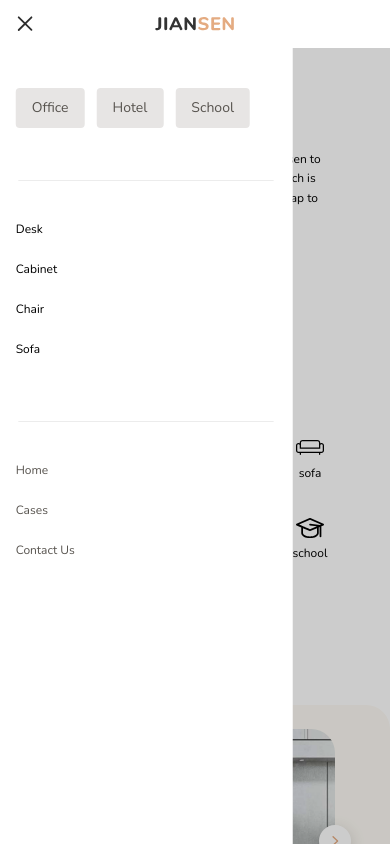
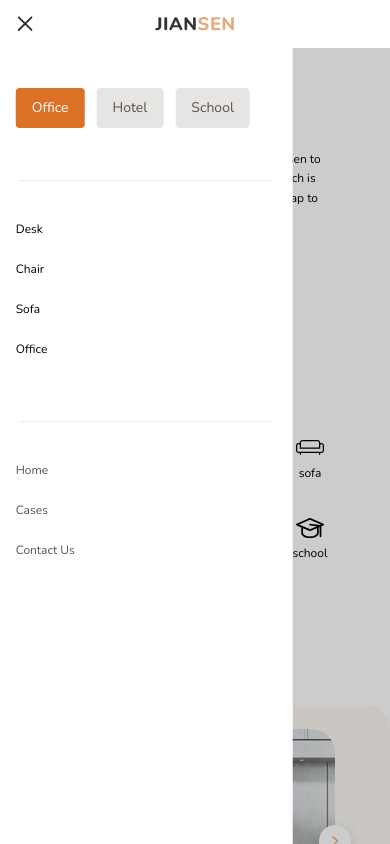
Before and after one commit to EthanLiu1230/jian-sen-next, a Next.js app: page / in a window 390 px wide. Both pictures are taken after a click on the button 26 px from the left and 24 px from the top of the page. Shown: the top 844 px of the page. Built offline with nearby package versions, Linux system fonts and the light colour scheme.

Commit message:
+ Mobile(): tab link group

```diff
--- a/components/Header.tsx
+++ b/components/Header.tsx
@@ -66,7 +66,7 @@ export function Header({
 }) {
   function Mobile() {
     const [opened, setOpened] = useState<boolean>(false);
-    const [group, setGroup] = useState<LinkGroup>(null);
+    const [group, setGroup] = useState<LinkGroup>(linkGroups[0]);
 
     const transitions = useTransition(opened, null, {
       from: { transform: "translate3d(-100%,0,0)" },
@@ -97,8 +97,8 @@ export function Header({
                 >
                   <div className="flex flex-wrap py-10">
                     {linkGroups.map((lg) => (
-                      <div className="mr-3 mb-3 cursor-pointer">
-                        <button>
+                      <div key={lg.name} className="mr-3 mb-3 cursor-pointer">
+                        <button onClick={() => setGroup(lg)}>
                           <Box variant={lg === group ? "filled" : "fill"}>
                             <p className="text-sm p-box">{lg.name}</p>
                           </Box>
@@ -108,9 +108,9 @@ export function Header({
                   </div>
                   <Separator />
                   <div className="py-10">
-                    {subLinks.map((l) => (
-                      <a className="block mb-6 text-xs" href="">
-                        {l}
+                    {group.group.map((l) => (
+                      <a className="block mb-6 text-xs" href={l.href}>
+                        {l.name}
                       </a>
                     ))}
                   </div>
```
